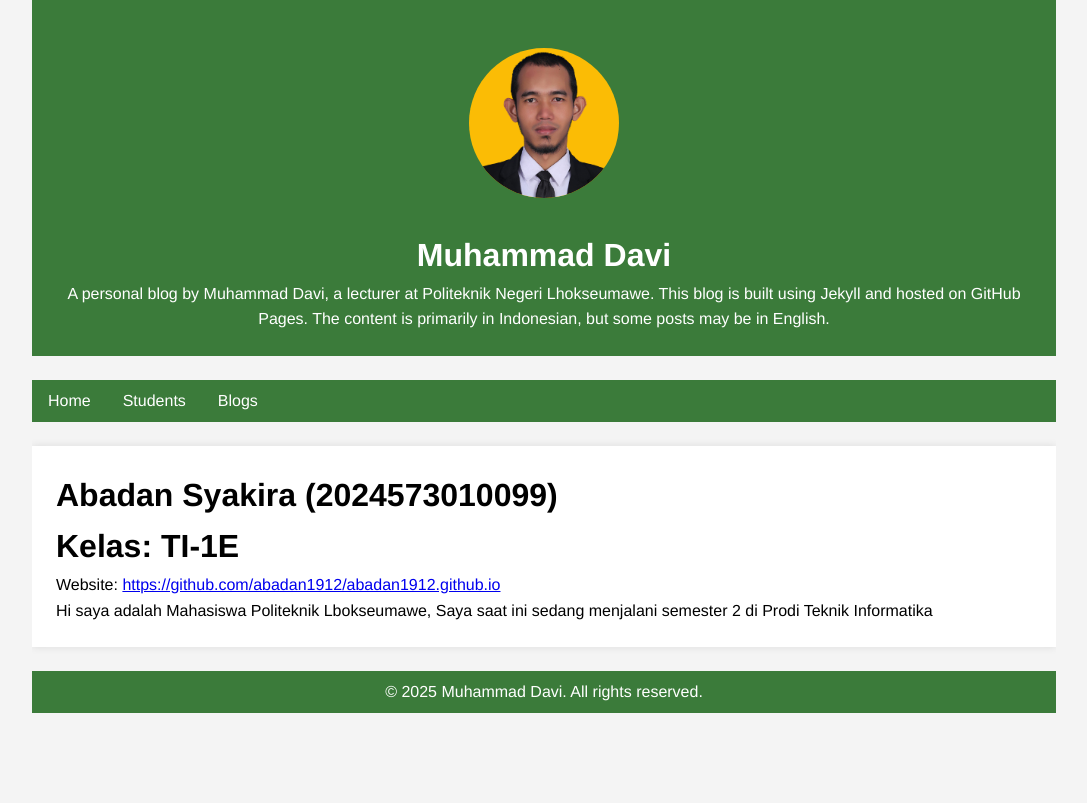
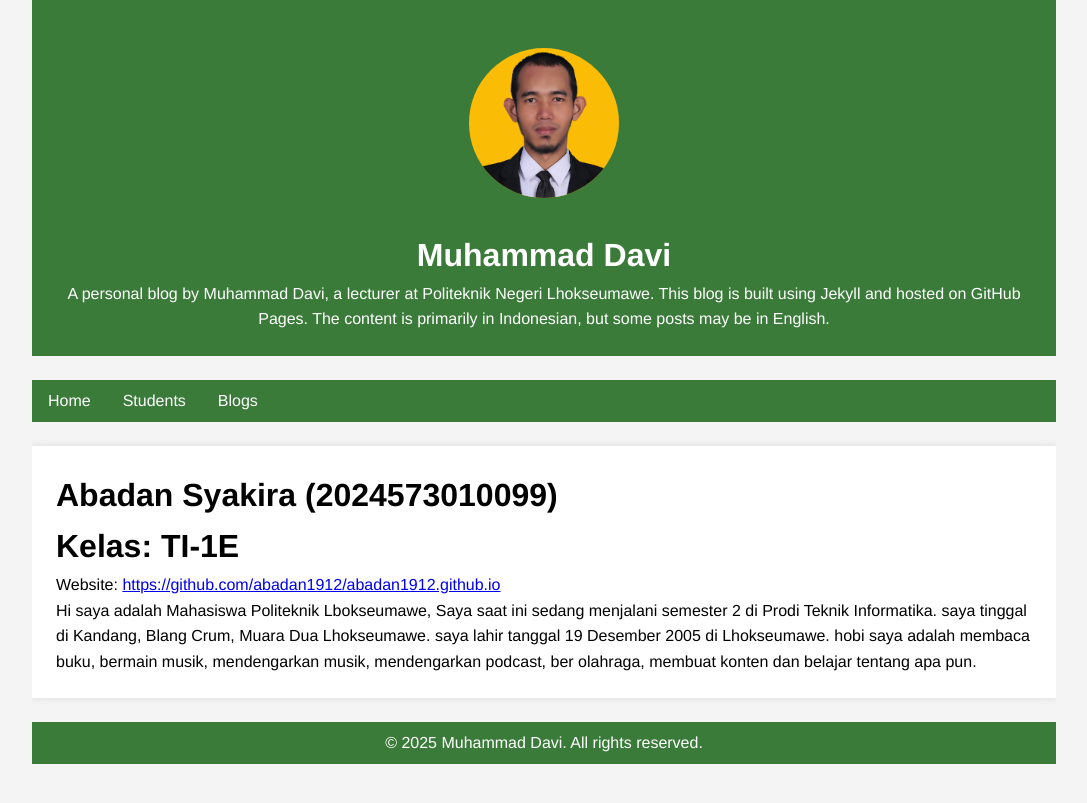
Before and after one commit to muhdavi-pnl/muhdavi-pnl.github.io, a Jekyll site: the page built from _students/Abadan/abadan.md, in a window 1280 px wide. Shown: the top 803 px of the page, without its empty margins (96-1183 px from the left). Built offline with Jekyll 4.4.1, drawn with Linux system fonts in a browser that asks for light colours.

Commit message:
Abadan.md
Revisi dari yang sebelum nya

```diff
--- a/_students/Abadan/abadan.md
+++ b/_students/Abadan/abadan.md
@@ -6,4 +6,4 @@ nim: 2024573010099
 class: TI-1E
 website: https://github.com/abadan1912/abadan1912.github.io
 ---
-Hi saya adalah Mahasiswa Politeknik Lbokseumawe, Saya saat ini sedang menjalani semester 2 di Prodi Teknik Informatika
+Hi saya adalah Mahasiswa Politeknik Lbokseumawe, Saya saat ini sedang menjalani semester 2 di Prodi Teknik Informatika. saya tinggal di Kandang, Blang Crum, Muara Dua Lhokseumawe. saya lahir tanggal 19 Desember 2005 di Lhokseumawe. hobi saya adalah membaca buku, bermain musik, mendengarkan musik, mendengarkan podcast, ber olahraga, membuat konten dan belajar tentang apa pun.
```
